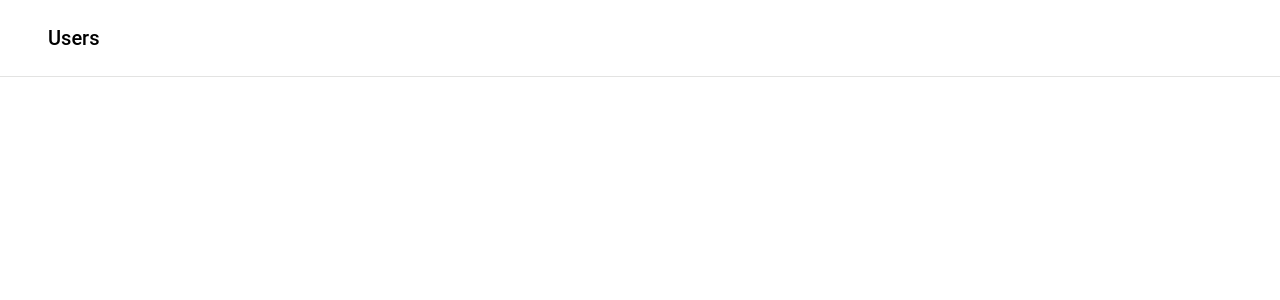
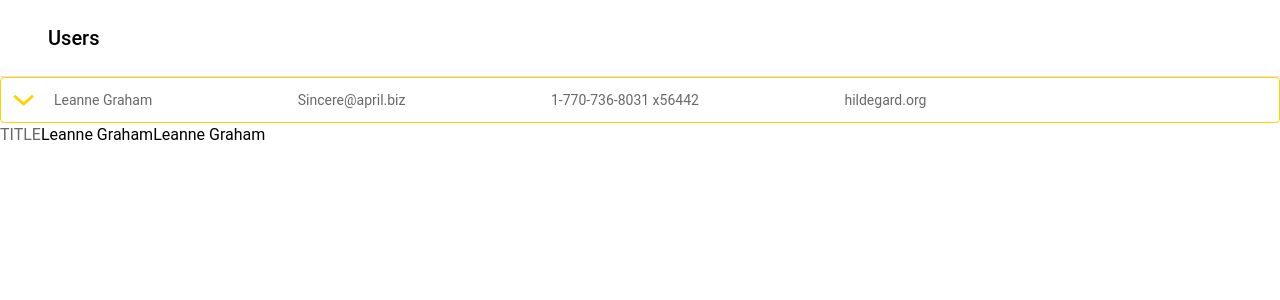
Before and after one commit to adletmayerx/test-BashNIPI, a Vue app: page / in a window 1280 px wide. Shown: the top 300 px of the page. Built offline with nearby package versions, Linux system fonts and the light colour scheme.

Commit message:
feat: start Accordion

```diff
--- a/src/App.vue
+++ b/src/App.vue
@@ -1,6 +1,7 @@
 <script setup lang="ts">
 // import HelloWorld from './components/HelloWorld.vue'
 import Header from "./components/Header.vue";
+import Accordion from "./components/Accordion.vue";
 </script>
 
 <template>
@@ -14,6 +15,7 @@ import Header from "./components/Header.vue";
   </div>
   <HelloWorld msg="Vite + Vue" /> -->
   <Header />
+  <Accordion />
 </template>
 
 <style scoped>
--- /dev/null
+++ b/src/components/Accordion.vue
@@ -0,0 +1,13 @@
+<script setup lang="ts">
+import AccordionItem from "./AccordionItem.vue";
+
+defineProps();
+</script>
+
+<template>
+    <ul class="gap-3">
+      <li>
+        <AccordionItem name="Leanne Graham" email="Sincere@april.biz" phone="1-770-736-8031 x56442" website="hildegard.org" />
+      </li>
+    </ul>
+</template>
--- /dev/null
+++ b/src/components/AccordionItem.vue
@@ -0,0 +1,44 @@
+<script setup lang="ts">
+import DownArrowIcon from "./icons/DownArrowIcon.vue";
+import DetailsBlock from "./DetailsBlock.vue";
+
+type Props = {
+  name: string;
+  email: string;
+  phone: string;
+  website: string;
+};
+
+defineProps<Props>();
+</script>
+
+<template>
+  <div class="border rounded border-yellow p-3 flex">
+    <button type="button">
+      <DownArrowIcon />
+    </button>
+    <ul class="flex justify-between text-grey text-sm grow ml-5 gap-8">
+      <li>
+        <p>{{ name }}</p>
+      </li>
+      <li>
+        <p>{{ email }}</p>
+      </li>
+      <li>
+        <p>{{ phone }}</p>
+      </li>
+      <li>
+        <p>{{ website }}</p>
+      </li>
+    </ul>
+    <div class="grow shrink"></div>
+  </div>
+  <DetailsBlock>
+    <fieldset>
+      <label>
+        <span>{{name}}</span>
+        <input type="text" :value="name" />
+      </label>
+    </fieldset>
+  </DetailsBlock>
+</template>
--- /dev/null
+++ b/src/components/DetailsBlock.vue
@@ -0,0 +1,10 @@
+<script setup lang="ts">
+defineProps();
+</script>
+
+<template>
+  <div class="flex">
+    <h2 class="text-base text-grey uppercase">title</h2>
+    <slot></slot>
+  </div>
+</template>
```
